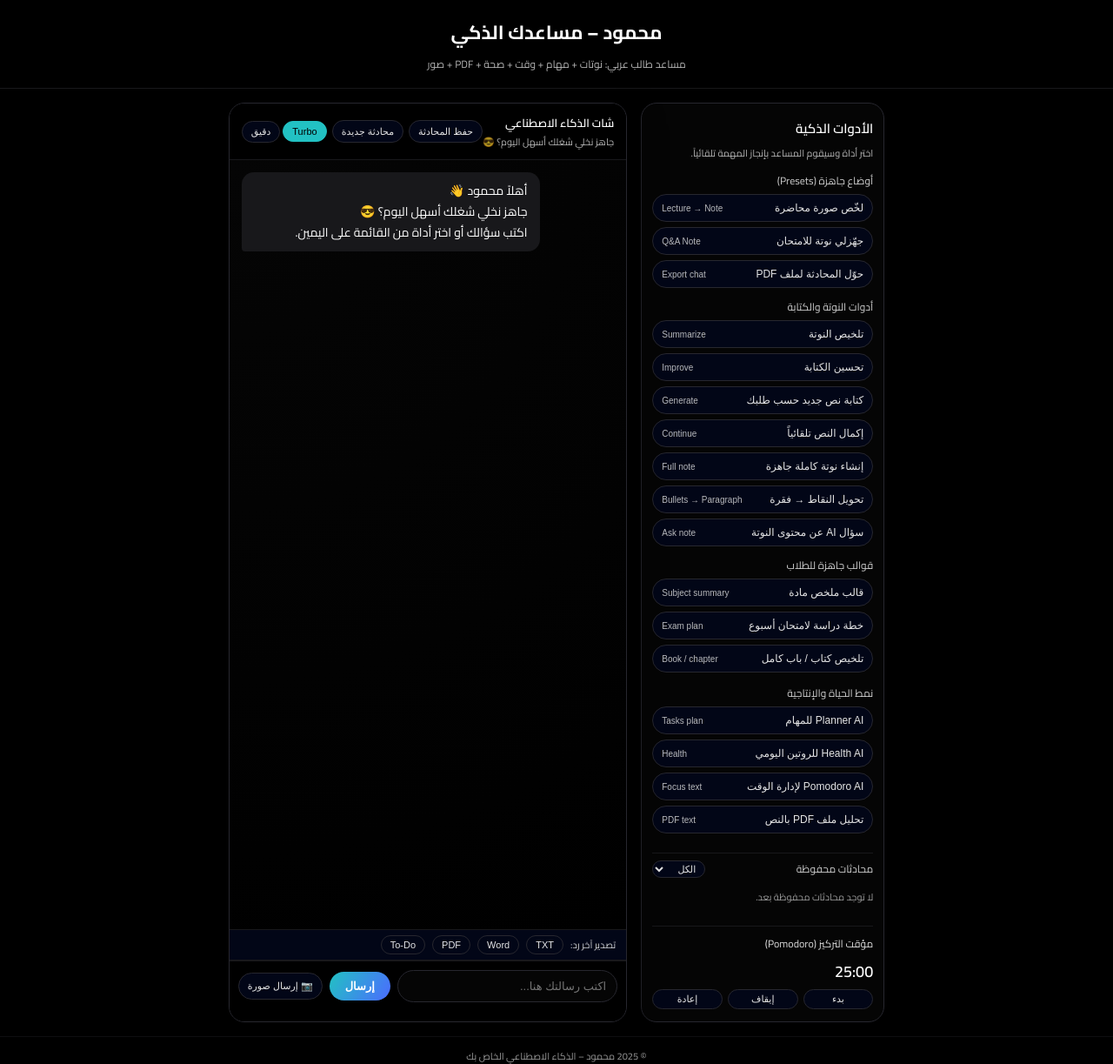
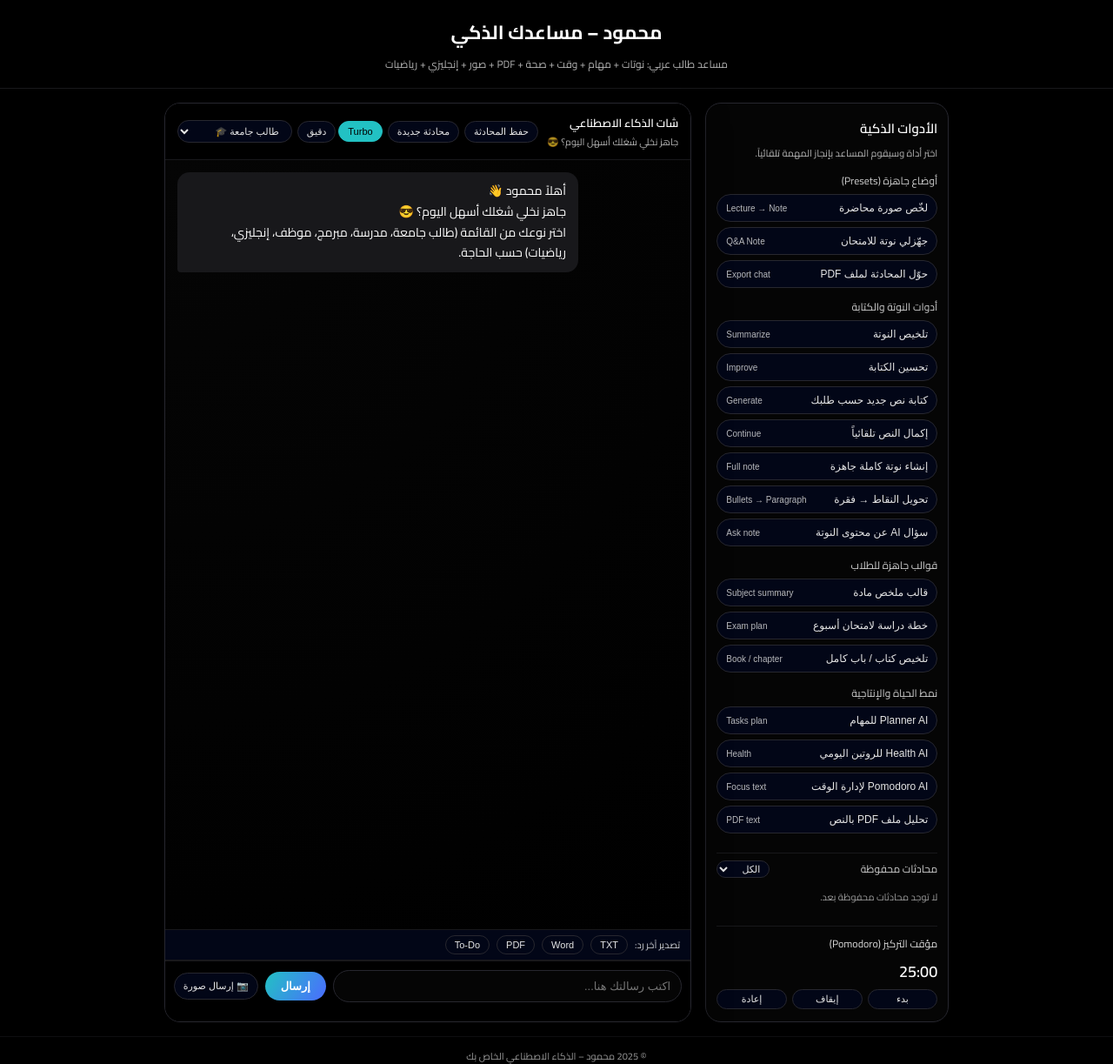
Before and after one commit to modasmadi/atlas-ai, a Flask app: page / in a window 1280 px wide. Shown: the top 1223 px of the page at 87% size. Run offline with Flask 3, Linux system fonts and the light colour scheme; some libraries are stand-ins or nearby versions.

Commit message:
Add profile selection and update chat messages

```diff
--- a/templates/index.html
+++ b/templates/index.html
@@ -260,6 +260,8 @@
       justify-content: space-between;
       align-items: center;
       font-size: 13px;
+      gap: 10px;
+      flex-wrap: wrap;
     }
 
     .chat-header-title {
@@ -276,6 +278,7 @@
       flex-wrap: wrap;
       gap: 6px;
       justify-content: flex-end;
+      align-items: center;
     }
 
     .mini-btn {
@@ -292,6 +295,17 @@
       background: #22c1c3;
       border-color: #22c1c3;
       color: #000;
+    }
+
+    .mini-select {
+      font-size: 11px;
+      padding: 5px 10px;
+      border-radius: 999px;
+      border: 1px solid #27272f;
+      background: #020617;
+      color: #e5e5e5;
+      cursor: pointer;
+      outline: none;
     }
 
     .messages {
@@ -516,7 +530,7 @@
 
 <header>
   <h1>محمود – مساعدك الذكي</h1>
-  <p>مساعد طالب عربي: نوتات + مهام + وقت + صحة + PDF + صور</p>
+  <p>مساعد طالب عربي: نوتات + مهام + وقت + صحة + PDF + صور + إنجليزي + رياضيات</p>
 </header>
 
 <main class="layout">
@@ -629,6 +643,17 @@
           <button id="modeTurbo" class="mini-btn mode-btn active" onclick="setMode('turbo')">Turbo</button>
           <button id="modeDeep" class="mini-btn mode-btn" onclick="setMode('deep')">دقيق</button>
         </div>
+
+        <div>
+          <select id="profileSelect" class="mini-select" onchange="setProfile(this.value)">
+            <option value="uni">طالب جامعة 🎓</option>
+            <option value="school">طالب مدرسة 📘</option>
+            <option value="it">مبرمج / IT 💻</option>
+            <option value="work">موظف / إنتاجية 🗂️</option>
+            <option value="english">مساعد إنجليزي 🇬🇧</option>
+            <option value="math">مساعد رياضيات ➗</option>
+          </select>
+        </div>
       </div>
     </div>
 
@@ -696,6 +721,7 @@
   let savedConversations   = [];
   let currentFilter        = "all";
   let currentMode          = "turbo";
+  let currentProfile       = "uni";
   let imagePresetPrompt    = "";
 
   // Pomodoro
@@ -784,7 +810,11 @@
       const res = await fetch(API_CHAT, {
         method: "POST",
         headers: { "Content-Type": "application/json" },
-        body: JSON.stringify({ message: messageText, mode: currentMode }),
+        body: JSON.stringify({
+          message: messageText,
+          mode: currentMode,
+          profile: currentProfile,
+        }),
       });
 
       const data = await res.json();
@@ -813,7 +843,12 @@
   });
 
   // رسالة ترحيب أول مرة
-  addMessage("أهلاً محمود 👋\nجاهز نخلي شغلك أسهل اليوم؟ 😎\nاكتب سؤالك أو اختر أداة من القائمة على اليمين.", "ai", true);
+  addMessage(
+    "أهلاً محمود 👋\nجاهز نخلي شغلك أسهل اليوم؟ 😎\n" +
+    "اختر نوعك من القائمة (طالب جامعة، مدرسة، مبرمج، موظف، إنجليزي، رياضيات) حسب الحاجة.",
+    "ai",
+    true
+  );
 
   // ===== حفظ المحادثات =====
   function loadSavedConversations() {
@@ -918,7 +953,12 @@
     messagesEl.innerHTML = "";
     currentConversation  = [];
     lastAiReply          = "";
-    addMessage("بدأنا محادثة جديدة ✅\nاكتب سؤالك أو اختر أداة من القائمة.", "ai", true);
+    addMessage(
+      "بدأنا محادثة جديدة ✅\n" +
+      "اكتب سؤالك أو اختر أداة من القائمة، ولا تنسَ اختيار نوعك من فوق (جامعة/مدرسة/مبرمج/موظف/إنجليزي/رياضيات).",
+      "ai",
+      true
+    );
     updateExportButtons();
   }
 
@@ -955,6 +995,23 @@
     document.getElementById("modeTurbo").classList.toggle("active", mode === "turbo");
     document.getElementById("modeDeep").classList.toggle("active", mode === "deep");
   }
+
+  // ===== Profiles (طالب جامعة / مدرسة / مبرمج / موظف / إنجليزي / رياضيات) =====
+  function setProfile(profile) {
+    currentProfile = profile;
+    // لو حاب تخزن آخر اختيار في localStorage:
+    localStorage.setItem("mahmoud_ai_profile", profile);
+  }
+
+  // استرجاع آخر profile لو محفوظ
+  (function initProfile() {
+    const savedProf = localStorage.getItem("mahmoud_ai_profile");
+    if (savedProf) {
+      currentProfile = savedProf;
+      const sel = document.getElementById("profileSelect");
+      if (sel) sel.value = savedProf;
+    }
+  })();
 
   // ===== أدوات النوتة (Sidebar Tools) =====
   let currentTool = null;
@@ -1155,6 +1212,7 @@
           message: messageText || "",
           image: imageBase64,
           mode: currentMode,
+          profile: currentProfile,
         }),
       });
 
```
